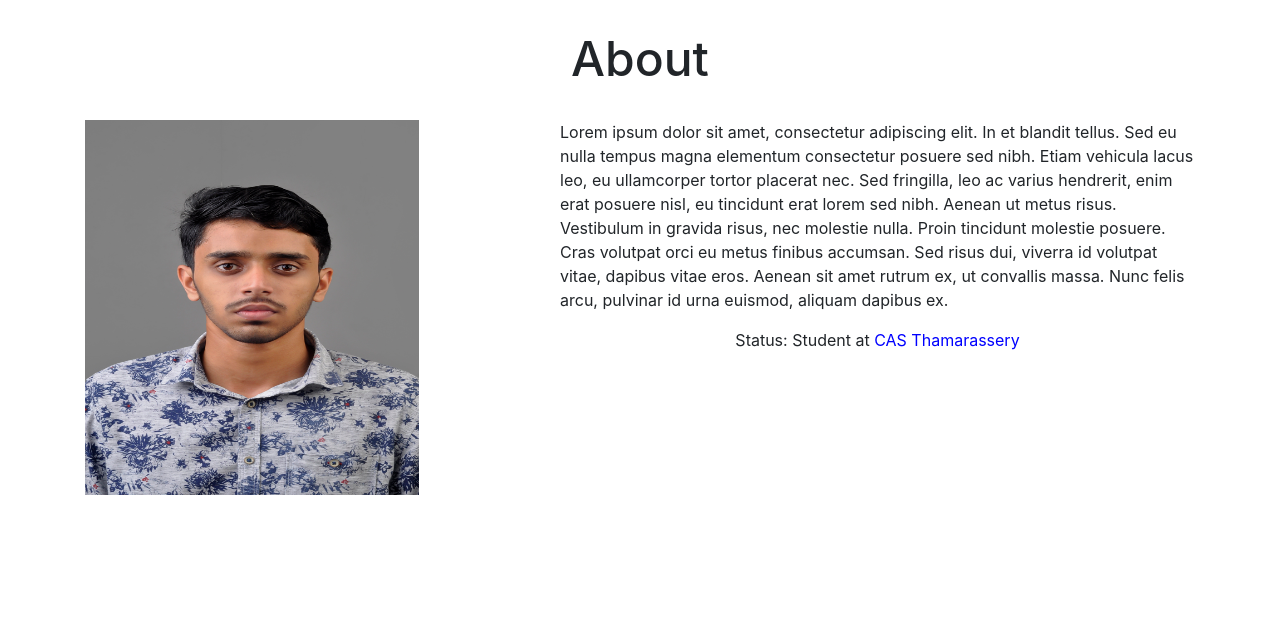
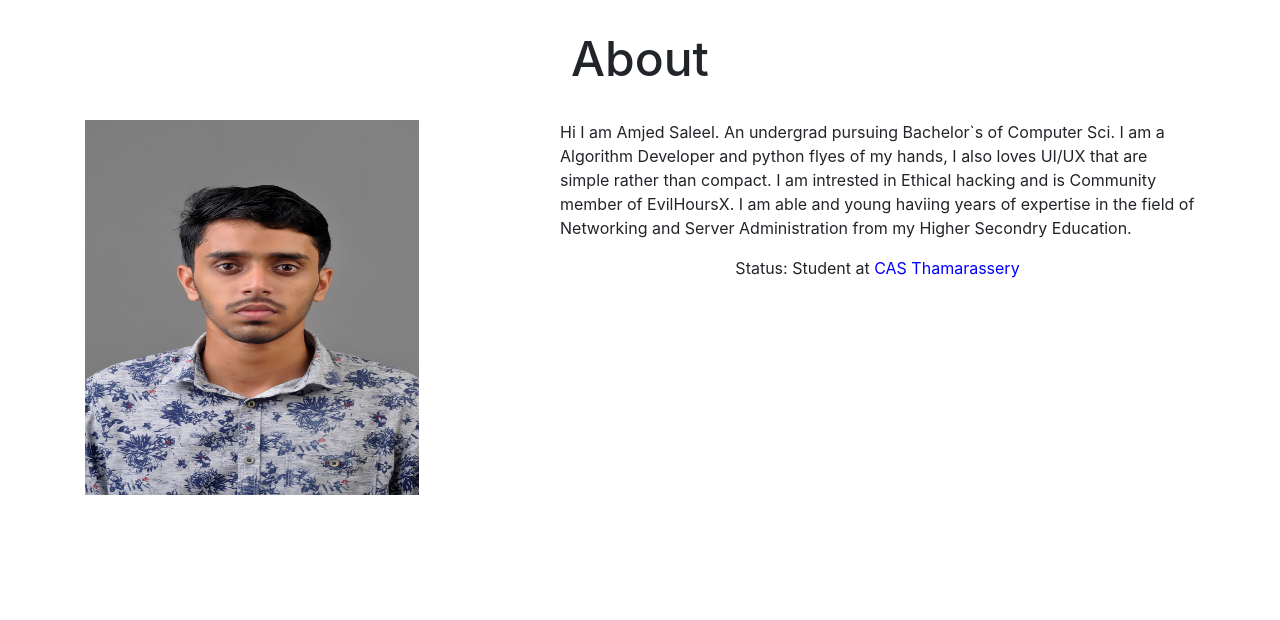
Before and after one commit to amjedsaleel/personal-website, a plain HTML site: page index.html in a window 1280 px wide. Shown: the part 802-1422 px from the top of the page. Drawn offline with nearby package versions, Linux system fonts and the light colour scheme.

Commit message:
Update index.html

```diff
--- a/index.html
+++ b/index.html
@@ -56,7 +56,7 @@
             <img src="./images/profile.jpeg" class=".img-rounded img-responsive profile">
           </div>
           <div class="col-12 col-md-7">
-            <p>Lorem ipsum dolor sit amet, consectetur adipiscing elit. In et blandit tellus. Sed eu nulla tempus magna elementum consectetur posuere sed nibh. Etiam vehicula lacus leo, eu ullamcorper tortor placerat nec. Sed fringilla, leo ac varius hendrerit, enim erat posuere nisl, eu tincidunt erat lorem sed nibh. Aenean ut metus risus. Vestibulum in gravida risus, nec molestie nulla. Proin tincidunt molestie posuere. Cras volutpat orci eu metus finibus accumsan. Sed risus dui, viverra id volutpat vitae, dapibus vitae eros. Aenean sit amet rutrum ex, ut convallis massa. Nunc felis arcu, pulvinar id urna euismod, aliquam dapibus ex. </p>
+            <p>Hi I am Amjed Saleel. An undergrad pursuing Bachelor`s of Computer Sci. I am a Algorithm Developer and python flyes of my hands, I also loves UI/UX that are simple rather than compact. I am intrested in Ethical hacking and is Community member of EvilHoursX. I am able and young haviing years of expertise in the field of Networking and Server Administration from my Higher Secondry Education. </p>
             <div class="col-12 col-md-12 d-flex justify-content-center">
               <p>Status: Student at <span>CAS Thamarassery</span></p>
             </div>
```
